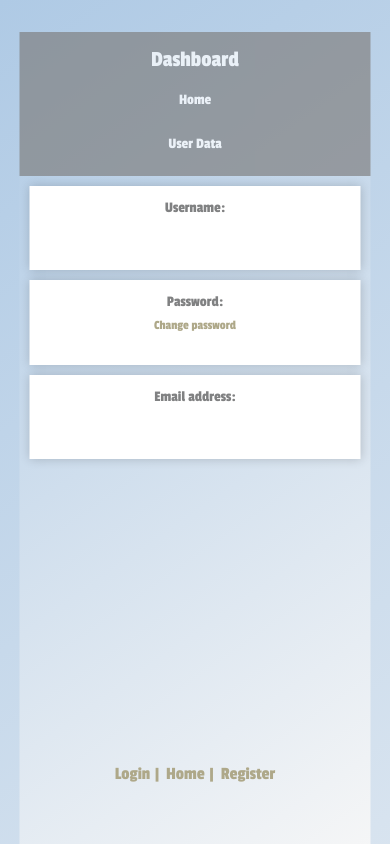
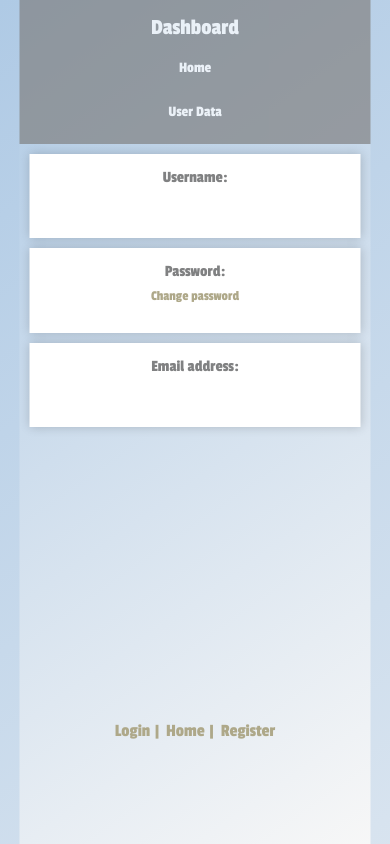
Before and after one commit to blob421/Vue_App, a Vue app: page /dashboard/data in a window 390 px wide. Shown: the top 844 px of the page. Built offline with nearby package versions, Linux system fonts and the light colour scheme; no server answers.

Commit message:
Corrected side scrolling issues and updated the mobile layout

```diff
--- a/src/components/login_register.vue
+++ b/src/components/login_register.vue
@@ -28,7 +28,11 @@
     display: inline;
 }
 
-
+@media (max-width:700px){
+     .login{
+          top:85%;
+     }
+}
 
 </style>
 
--- a/src/views/dashboard/dashboard_data.vue
+++ b/src/views/dashboard/dashboard_data.vue
@@ -40,11 +40,11 @@
   body {
               font-family: "Passion One", sans-serif;
             background: linear-gradient(145deg, #afcae5, #f7f7f7);
-            width: 100%;
+            width: 93.3vw;
             display:inline;
-            position: absolute;
-            left: 50%;
-  transform: translateX(-50%);
+            height: 200%;
+
+
 
         }
 
@@ -81,6 +81,7 @@
             padding: 15px;
             text-align: center;
             font-size: 20px;
+
         }
         .card {
             background: white;
@@ -101,13 +102,15 @@
         body {
              font-family: "Passion One", sans-serif;
             font-size: 25px;
-
+             text-align: center;
 
             background: linear-gradient(145deg, #afcae5, #f7f7f7);
                       text-align: center;
-            position: absolute;
+               position: fixed;
+  top: 50%;
   left: 50%;
-  transform: translateX(-50%);
+  transform: translate(-50%, -50%);
+
         }
         .sidebar {
 
@@ -132,7 +135,13 @@
             background: #34495E;
         }
 
-
+        .header {
+            background: #9db0bd;
+            color: white;
+            padding: 15px;
+            text-align: center;
+            font-size: 20px;
+        }
 
         .card {
             background: white;
@@ -140,7 +149,7 @@
             margin: 10px;
             box-shadow: 0px 0px 10px rgba(0, 0, 0, 0.188);
             height:10vh;
-            font-size: 20px;
+            font-size: 30px;
             color: #808182;
 
         }
@@ -157,9 +166,12 @@
 
             background: linear-gradient(145deg, #afcae5, #f7f7f7);
             text-align: center;
-                position: absolute;
+            position: fixed;
+            top: 50%;
             left: 50%;
-  transform: translateX(-50%);
+            transform: translate(-50%, -50%);
+
+
         }
         .sidebar {
 
@@ -184,7 +196,13 @@
             background: #34495E;
         }
 
-
+        .header {
+            background: #9db0bd;
+            color: white;
+            padding: 15px;
+            text-align: center;
+            font-size: 20px;
+        }
 
         .card {
             background: white;
@@ -192,8 +210,11 @@
             margin: 10px;
             box-shadow: 0px 0px 10px rgba(0, 0, 0, 0.188);
             height:10vh;
-            font-size: 13px;
+            font-size: 14px;
             color: #808182;
+
+
+
 
         }
 
@@ -202,7 +223,6 @@
         }
     }
 </style>
-
 
 <script>
 import axios from 'axios';
--- a/src/views/dashboard/dashboard_home.vue
+++ b/src/views/dashboard/dashboard_home.vue
@@ -36,11 +36,11 @@
   body {
               font-family: "Passion One", sans-serif;
             background: linear-gradient(145deg, #afcae5, #f7f7f7);
-            width: 100%;
+            width: 93.3vw;
             display:inline;
-            position: absolute;
-            left: 50%;
-  transform: translateX(-50%);
+            height: 200%;
+
+
 
         }
 
@@ -98,13 +98,15 @@
         body {
              font-family: "Passion One", sans-serif;
             font-size: 25px;
-
+             text-align: center;
 
             background: linear-gradient(145deg, #afcae5, #f7f7f7);
                       text-align: center;
-            position: absolute;
+               position: fixed;
+  top: 50%;
   left: 50%;
-  transform: translateX(-50%);
+  transform: translate(-50%, -50%);
+
         }
         .sidebar {
 
@@ -143,7 +145,7 @@
             margin: 10px;
             box-shadow: 0px 0px 10px rgba(0, 0, 0, 0.188);
             height:10vh;
-            font-size: 20px;
+            font-size: 30px;
             color: #808182;
 
         }
@@ -160,9 +162,12 @@
 
             background: linear-gradient(145deg, #afcae5, #f7f7f7);
             text-align: center;
-                position: absolute;
+            position: fixed;
+            top: 50%;
             left: 50%;
-  transform: translateX(-50%);
+            transform: translate(-50%, -50%);
+
+
         }
         .sidebar {
 
@@ -201,7 +206,7 @@
             margin: 10px;
             box-shadow: 0px 0px 10px rgba(0, 0, 0, 0.188);
             height:10vh;
-            font-size: 13px;
+            font-size: 14px;
             color: #808182;
 
 
```
Lines whose indentation alone changed are shown as unchanged.
